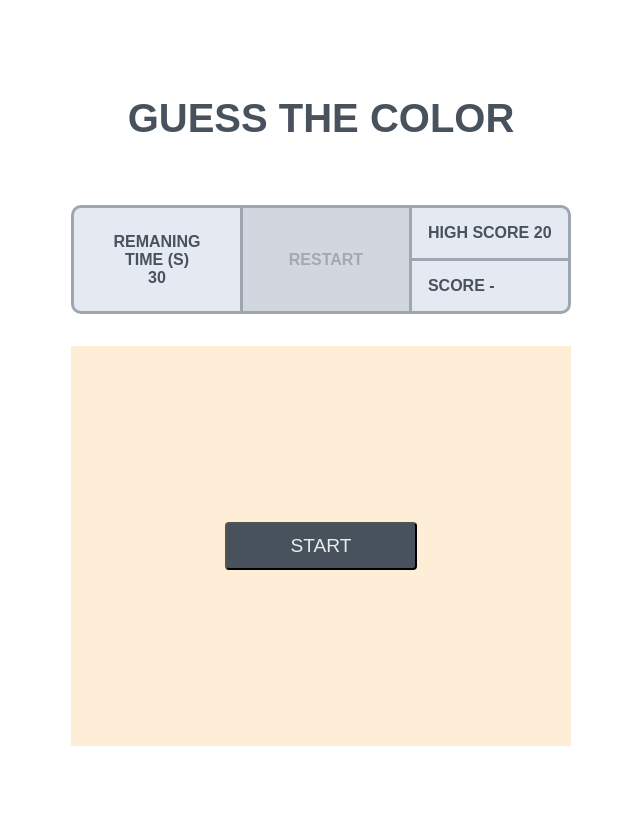
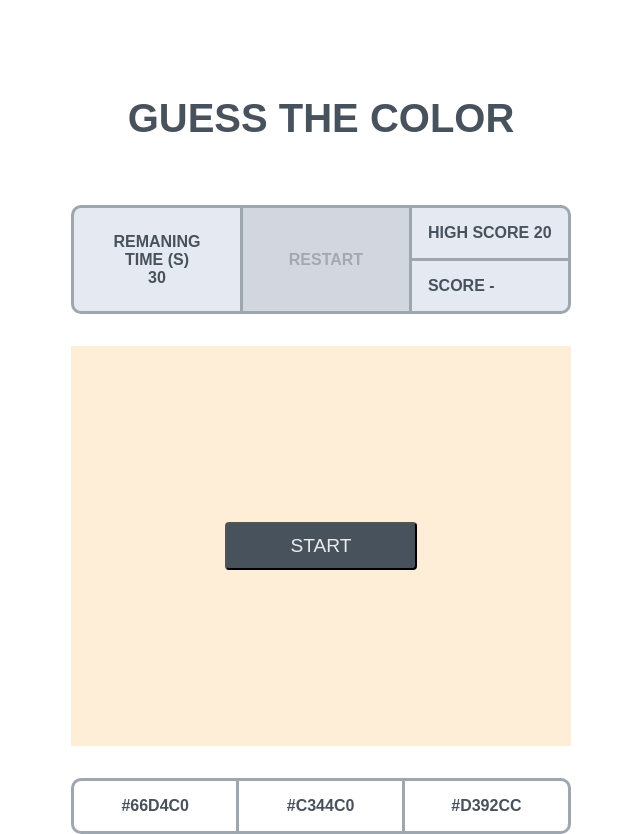
Before and after one commit to Arthur-Cyberpunk/hexa_challenge, a React (Create React App) app: page / in a window 1280 px wide. Both pictures are taken after a click on the button "START". Shown: the whole page, without its empty margins (319-959 px from the left). Before the commit the page ends 800 px from the top, so only its background shows below. Built offline with nearby package versions, Linux system fonts and the light colour scheme.

Commit message:
create random colors - show the colors - restart button

```diff
--- a/src/components/ModalGame/index.jsx
+++ b/src/components/ModalGame/index.jsx
@@ -1,6 +1,27 @@
+import { useState } from "react";
 import "./styles.scss";
 
 const ModalGame = () => {
+  const [color, setColor] = useState([]);
+  const [appearColor, setAppear] = useState(false);
+
+  const randomColors = () => {
+    for (let i = 0; i < 3; i++) {
+      const hex = ((Math.random() * 0xffffff) << 0).toString(16);
+      setColor((prevArray) => [...prevArray, `#${hex}`]);
+    }
+    setAppear(true)
+  };
+
+  const handleClick = (value) => {
+    alert(`Você clicou em: ${value}`);
+  };
+
+  const restart = () => {
+    setColor([''])
+    setAppear(false)
+  }
+
   return (
     <div className="container">
       <div className="boxGuessColor">
@@ -9,15 +30,26 @@ const ModalGame = () => {
           <p className="time">
             Remaning <br /> Time (s) <br /> 30
           </p>
-          <p className="time">Restart</p>
+          <span className="restartGame" onClick={restart}>Restart</span>
           <div className="boxScore">
             <p className="score">High Score 20</p>
             <p className="score">Score -</p>
           </div>
         </div>
         <div className="boxColor">
-          <button className="start">Start</button>
+          <button className="start" onClick={randomColors}>
+            Start
+          </button>
         </div>
+        {appearColor ? (
+          <div className="boxRandomColors">
+            {color.map((hexaColor, index) => (
+              <li key={index} onClick={() => handleClick(hexaColor)}>{hexaColor}</li>
+            ))}
+          </div>
+        ) : (
+          <></>
+        )}
       </div>
     </div>
   );
--- a/src/components/ModalGame/styles.scss
+++ b/src/components/ModalGame/styles.scss
@@ -34,9 +34,18 @@
                 font-weight: 600;
             }
 
-            p:nth-child(2) {
+            .restartGame {
+                width: 50%;
+                display: flex;
+                align-items: center;
+                justify-content: center;
+                text-align: center;
                 color: #a5a8af;
                 background-color: #D2D7DF;
+                border-right: 3px solid #9EA6B0;
+                padding: 1rem 1rem;
+                font-weight: 600;
+                cursor: pointer;
             }
 
             .boxScore {
@@ -77,6 +86,30 @@
                 color: #E9EBEC;
                 background-color: #48525D;
                 text-transform: uppercase;
+                cursor: pointer;
+            }
+        }
+
+        .boxRandomColors {
+            width: 500px;
+            display: flex;
+            text-align: center;
+            margin-top: 2rem;
+            border-radius: 10px;
+            border: 3px solid #9EA6B0;
+
+            li {
+                width: 100%;
+                color: #48525D;
+                border-right: 3px solid #9EA6B0;
+                padding: 1rem 1rem;
+                font-weight: 600;
+                cursor: pointer;
+                list-style: none;
+            }
+
+            li:nth-child(3) {
+                border-right: none;
             }
         }
     }
```
